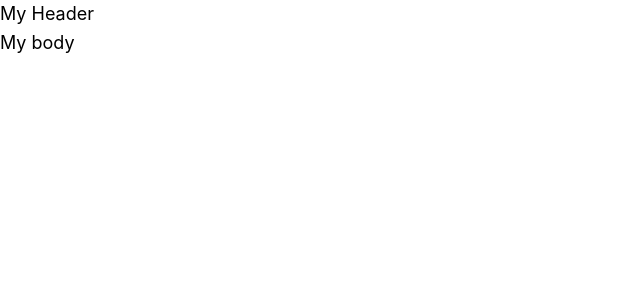
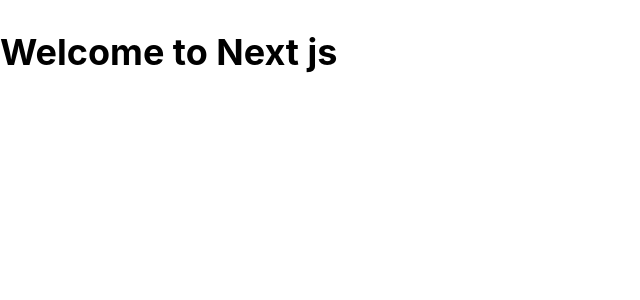
Before and after one commit to cyril-vassallo/LaGreeDesLandes-Next, a Next.js app: page / in a window 1280 px wide. Shown: the top 300 px of the page, without its empty margins (0-640 px from the left). Built offline with nearby package versions, Linux system fonts and the light colour scheme.

Commit message:
Welcomme to Next JS

```diff
--- a/pages/index.js
+++ b/pages/index.js
@@ -1,18 +1,6 @@
-import Head from "next/head";
-
 export default function Home () {
   return (
-    <>
-      <Head>
-        <title></title>
-      </Head>
-      <header>
-        My Header
-      </header>
-      <main>
-        My body
-      </main>
-    </>
+   <h1>Welcome to Next js</h1>
   );
 
 }
```
